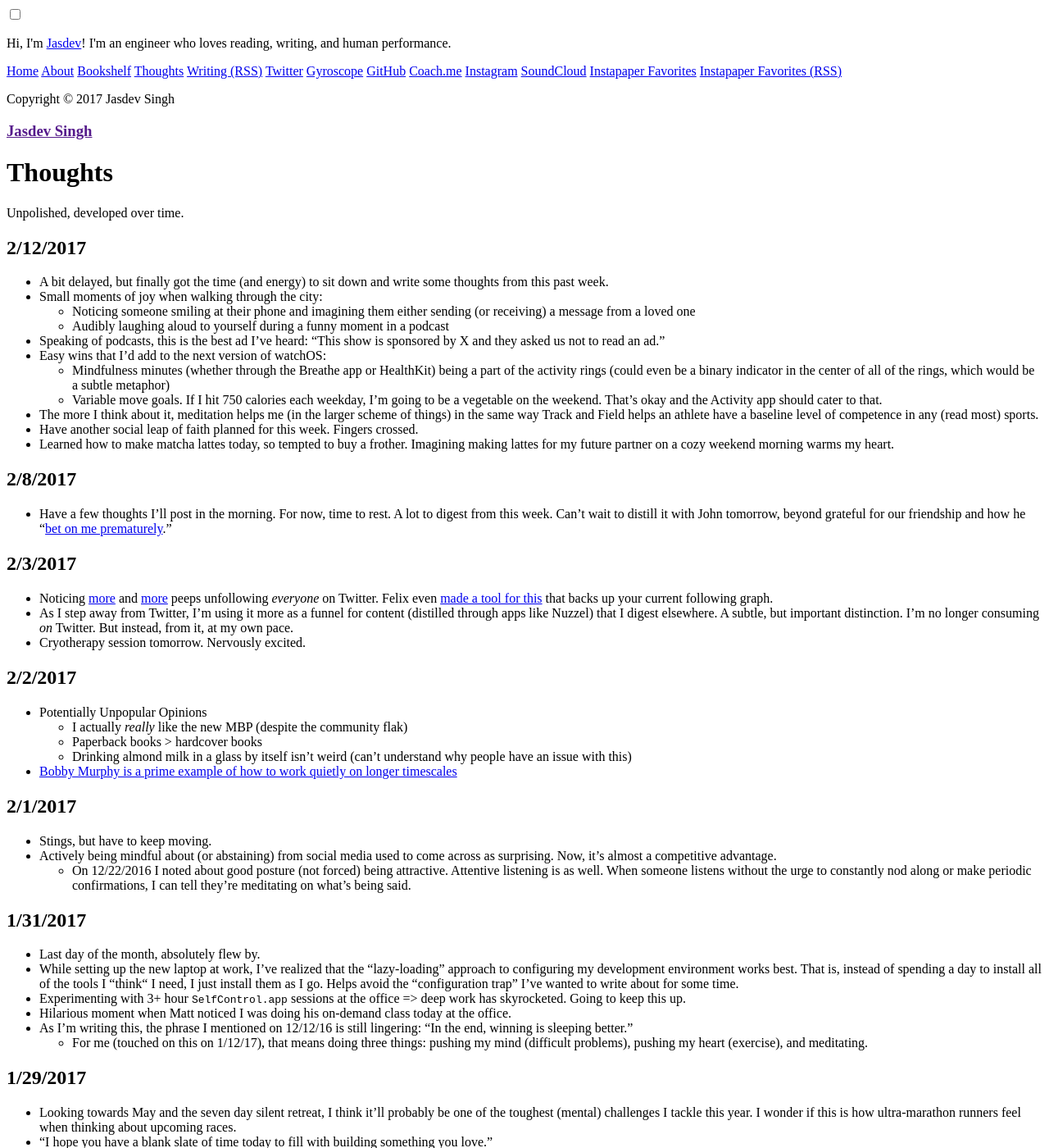
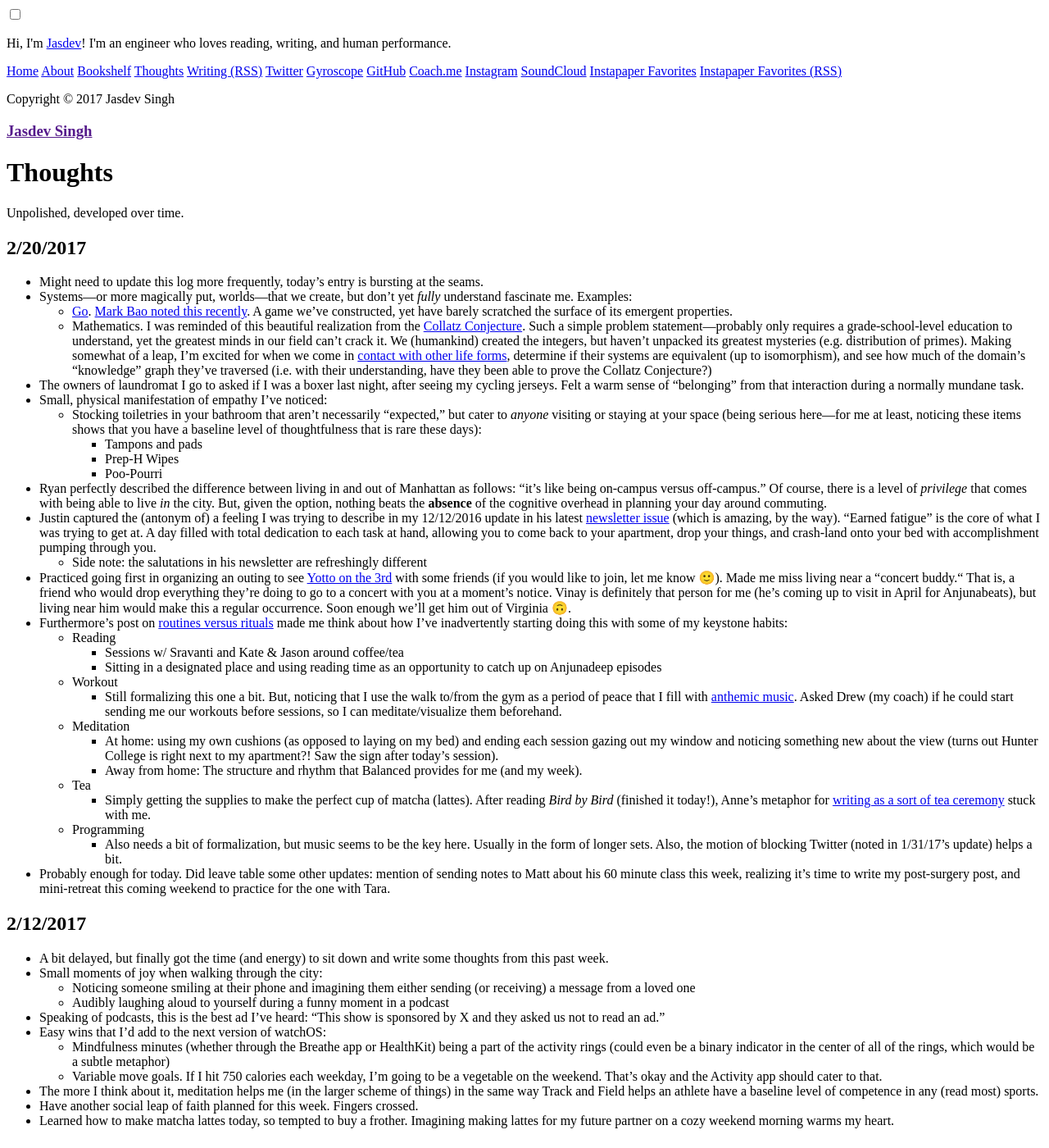
Before and after one commit to rvsrvs/jasdev.github.io, a Jekyll site: the page built from thoughts.md, in a window 1280 px wide and 1400 px high. Shown: the whole window at 82% size. Built offline with Jekyll 4.4.1, drawn with Linux system fonts in a browser that asks for light colours.

Commit message:
2/20 update

```diff
--- a/thoughts.md
+++ b/thoughts.md
@@ -4,6 +4,36 @@ title: Thoughts
 ---
 
 Unpolished, developed over time.
+
+## 2/20/2017
+- Might need to update this log more frequently, today’s entry is bursting at the seams.
+- Systems—or more magically put, worlds—that we create, but don’t yet _fully_ understand fascinate me. Examples:
+	- [Go](https://en.wikipedia.org/wiki/Go_(game)). [Mark Bao noted this recently](https://twitter.com/markbao/status/833406045997395969). A game we’ve constructed, yet have barely scratched the surface of its emergent properties.
+	- Mathematics. I was reminded of this beautiful realization from the [Collatz Conjecture](https://twitter.com/jasdev/status/833408677264683011). Such a simple problem statement—probably only requires a grade-school-level education to understand, yet the greatest minds in our field can’t crack it. We (humankind) created the integers, but haven’t unpacked its greatest mysteries (e.g. distribution of primes). Making somewhat of a leap, I’m excited for when we come in [contact with other life forms](https://github.com/Jasdev/thoughts/blame/fed73c9e022360a5f7ffdabde721300f02431bdc/beliefs.md#L19), determine if their systems are equivalent (up to isomorphism), and see how much of the domain’s “knowledge” graph they’ve traversed (i.e. with their understanding, have they been able to prove the Collatz Conjecture?)
+- The owners of laundromat I go to asked if I was a boxer last night, after seeing my cycling jerseys. Felt a warm sense of “belonging” from that interaction during a normally mundane task.
+- Small, physical manifestation of empathy I’ve noticed:
+	- Stocking toiletries in your bathroom that aren’t necessarily “expected,” but cater to _anyone_ visiting or staying at your space (being serious here—for me at least, noticing these items shows that you have a baseline level of thoughtfulness that is rare these days):
+		- Tampons and pads
+		- Prep-H Wipes
+		- Poo-Pourri
+- Ryan perfectly described the difference between living in and out of Manhattan as follows: “it’s like being on-campus versus off-campus.” Of course, there is a level of _privilege_ that comes with being able to live _in_ the city. But, given the option, nothing beats the __absence__ of the cognitive overhead in planning your day around commuting.
+- Justin captured the (antonym of) a feeling I was trying to describe in my 12/12/2016 update in his latest [newsletter issue](http://tinyletter.com/jmduke/letters/one-of-those-slow-weeks) (which is amazing, by the way). “Earned fatigue” is the core of what I was trying to get at. A day filled with total dedication to each task at hand, allowing you to come back to your apartment, drop your things, and crash-land onto your bed with accomplishment pumping through you.
+	- Side note: the salutations in his newsletter are refreshingly different
+- Practiced going first in organizing an outing to see [Yotto on the 3rd](http://www.ticketfly.com/purchase/event/1426253) with some friends (if you would like to join, let me know 🙂). Made me miss living near a “concert buddy.“ That is, a friend who would drop everything they’re doing to go to a concert with you at a moment’s notice. Vinay is definitely that person for me (he’s coming up to visit in April for Anjunabeats), but living near him would make this a regular occurrence. Soon enough we’ll get him out of Virginia 🙃.
+- Furthermore’s post on [routines versus rituals](http://furthermore.equinox.com/articles/2017/02/exercise-rituals) made me think about how I’ve inadvertently starting doing this with some of my keystone habits:
+	- Reading
+		- Sessions w/ Sravanti and Kate & Jason around coffee/tea
+		- Sitting in a designated place and using reading time as an opportunity to catch up on Anjunadeep episodes
+	- Workout
+		- Still formalizing this one a bit. But, noticing that I use the walk to/from the gym as a period of peace that I fill with [anthemic music](https://soundcloud.com/thirdpartymusic/third-party-have-no-fear-1). Asked Drew (my coach) if he could start sending me our workouts before sessions, so I can meditate/visualize them beforehand.
+	- Meditation
+		- At home: using my own cushions (as opposed to laying on my bed) and ending each session gazing out my window and noticing something new about the view (turns out Hunter College is right next to my apartment?! Saw the sign after today’s session).
+		- Away from home: The structure and rhythm that Balanced provides for me (and my week).
+	- Tea
+		- Simply getting the supplies to make the perfect cup of matcha (lattes). After reading _Bird by Bird_ (finished it today!), Anne’s metaphor for [writing as a sort of tea ceremony](https://www.instagram.com/p/BPk28P5AIGj) stuck with me.
+	- Programming
+		- Also needs a bit of formalization, but music seems to be the  key here. Usually in the form of longer sets. Also, the motion of blocking Twitter (noted in 1/31/17’s update) helps a bit.
+- Probably enough for today. Did leave table some other updates: mention of sending notes to Matt about his 60 minute class this week, realizing it’s time to write my post-surgery post, and mini-retreat this coming weekend to practice for the one with Tara.
 
 ## 2/12/2017
 
```
